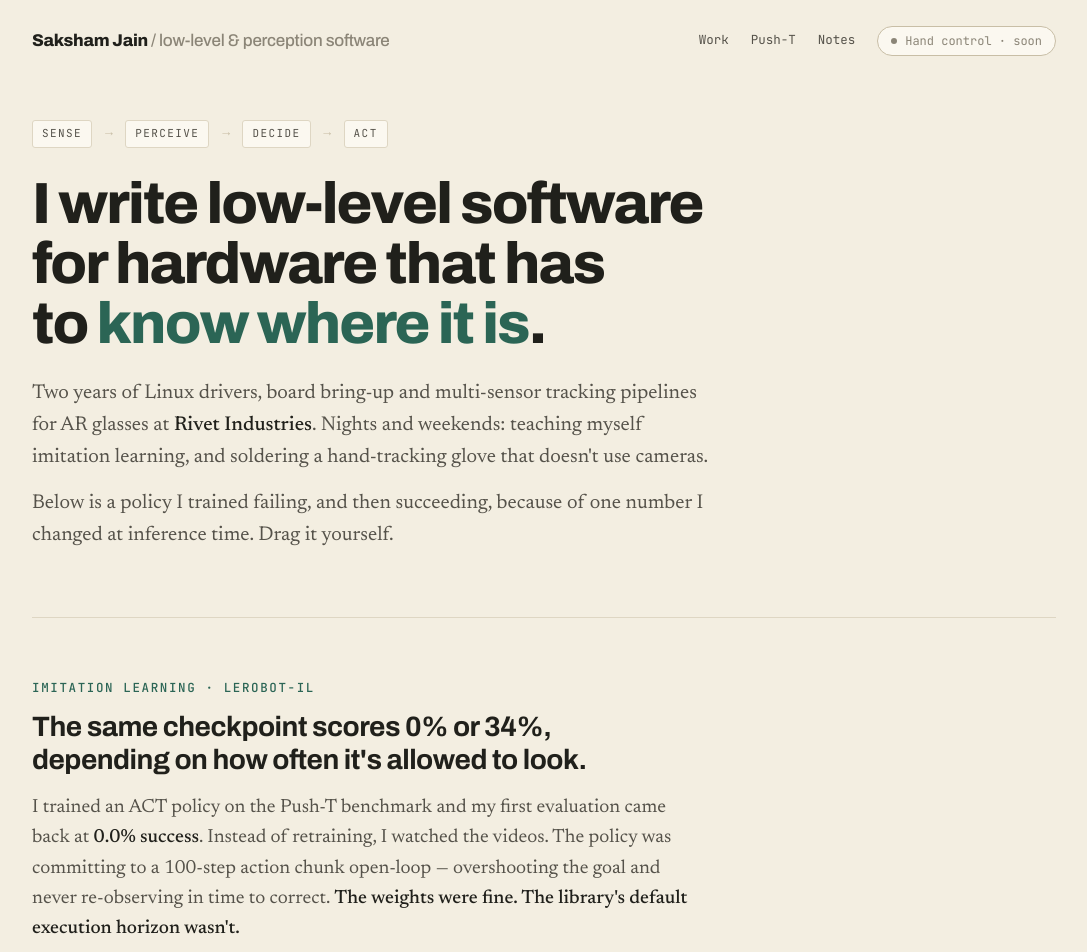
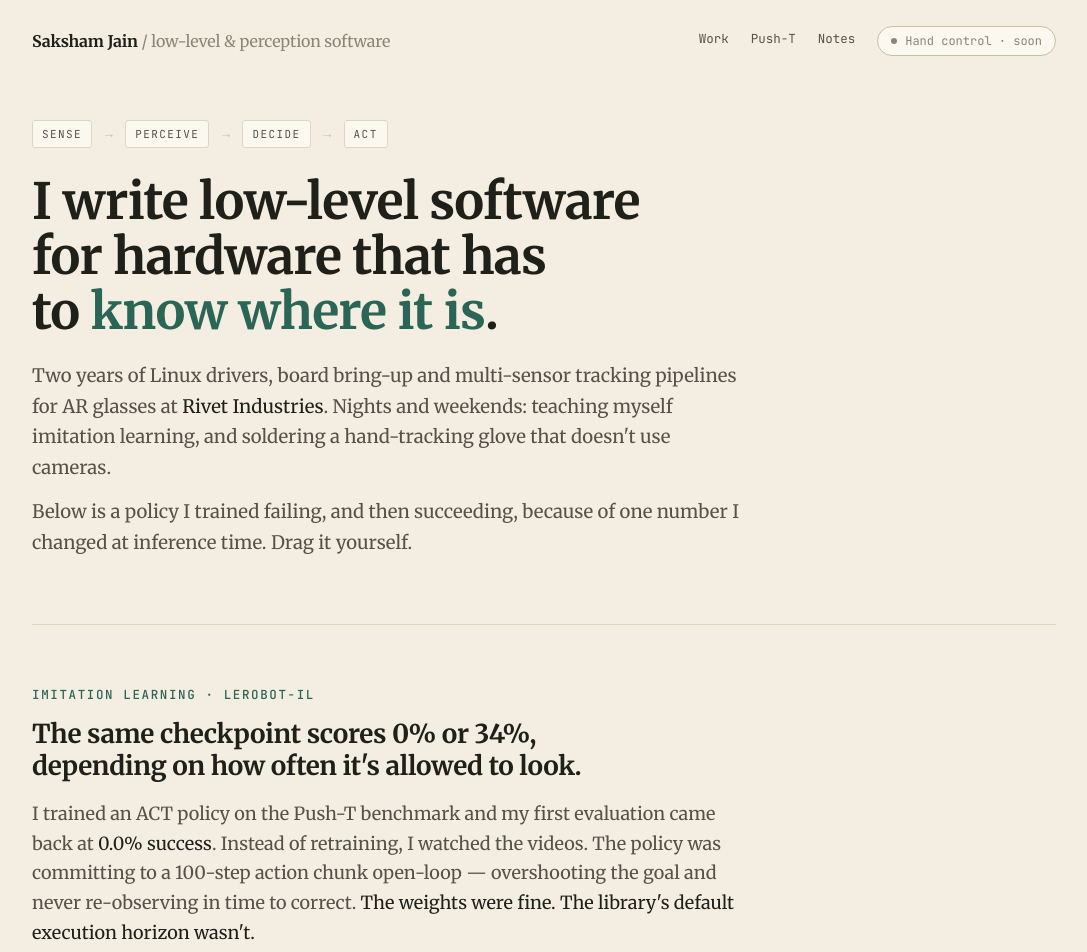
Before and after one commit to Saksham2703/saksham2703.github.io, a Jekyll site: the page built from index.html, in a window 1280 px wide. Shown: the top 952 px of the page, without its empty margins (96-1183 px from the left). Built offline with Jekyll 4.4.1, drawn with Linux system fonts in a browser that asks for light colours.

Commit message:
style: merriweather replaces archivo and newsreader
Lighthouse desktop baseline before theme work: performance 100, LCP 0.7 s.

```diff
--- a/_includes/head.html
+++ b/_includes/head.html
@@ -8,6 +8,6 @@
 <meta property="og:image" content="{{ site.url }}/assets/img/og.png">
 <link rel="preconnect" href="https://fonts.googleapis.com">
 <link rel="preconnect" href="https://fonts.gstatic.com" crossorigin>
-<link rel="stylesheet" href="https://fonts.googleapis.com/css2?family=Archivo:wght@500;600;700;800&family=Newsreader:ital,opsz,wght@0,6..72,300;0,6..72,400;0,6..72,500;1,6..72,400&family=JetBrains+Mono:wght@400;500;700&display=swap">
+<link rel="stylesheet" href="https://fonts.googleapis.com/css2?family=Merriweather:ital,wght@0,300;0,400;0,700;1,400&family=JetBrains+Mono:wght@400;500;700&display=swap">
 <link rel="stylesheet" href="{{ '/assets/css/site.css' | relative_url }}">
 <script defer src="{{ '/assets/js/pusht.js' | relative_url }}"></script>
--- a/assets/css/site.css
+++ b/assets/css/site.css
@@ -9,13 +9,13 @@
 *{box-sizing:border-box}
 body{
   background:var(--paper); color:var(--ink);
-  font-family:"Newsreader",Georgia,"Times New Roman",serif;
-  font-size:18px; line-height:1.6; margin:0;
+  font-family:"Merriweather",Georgia,"Times New Roman",serif;
+  font-size:17px; line-height:1.65; margin:0;
   -webkit-font-smoothing:antialiased;
 }
 .wrap{max-width:1080px; margin:0 auto; padding:0 28px}
 .mono{font-family:"JetBrains Mono",ui-monospace,SFMono-Regular,Menlo,monospace}
-h1,h2,h3,.disp{font-family:"Archivo","Helvetica Neue",Arial,sans-serif; text-wrap:balance}
+h1,h2,h3,.disp{font-family:"Merriweather",Georgia,"Times New Roman",serif; text-wrap:balance}
 
 .protobar{
   background:var(--accent-soft); border-bottom:1px solid var(--line);
@@ -27,7 +27,7 @@ h1,h2,h3,.disp{font-family:"Archivo","Helvetica Neue",Arial,sans-serif; text-wra
 
 header.site{padding:26px 0 0}
 header.site .wrap{display:flex; justify-content:space-between; align-items:center; gap:20px; flex-wrap:wrap}
-.wordmark{font-family:"Archivo",sans-serif; font-weight:800; font-size:17px; letter-spacing:-.015em}
+.wordmark{font-family:"Merriweather",Georgia,serif; font-weight:700; font-size:16px; letter-spacing:-.01em}
 .wordmark span{color:var(--ink-3); font-weight:500}
 nav.top{display:flex; gap:22px; align-items:center; font-family:"JetBrains Mono",monospace; font-size:12.5px}
 nav.top a{color:var(--ink-2); text-decoration:none; border-bottom:1px solid transparent; padding-bottom:2px}
@@ -48,11 +48,11 @@ nav.top a:hover,nav.top a:focus-visible{color:var(--ink); border-bottom-color:va
 }
 .pipeline i{color:var(--line-2); font-style:normal; font-size:13px}
 .hero h1{
-  font-size:clamp(34px,5.4vw,58px); line-height:1.04; font-weight:800;
-  letter-spacing:-.032em; margin:0 0 22px; max-width:19ch;
+  font-size:clamp(30px,4.6vw,50px); line-height:1.1; font-weight:700;
+  letter-spacing:-.015em; margin:0 0 22px; max-width:20ch;
 }
 .hero h1 em{font-style:normal; color:var(--accent)}
-.hero p{max-width:60ch; font-size:20px; color:var(--ink-2); margin:0 0 14px}
+.hero p{max-width:60ch; font-size:18.5px; color:var(--ink-2); margin:0 0 14px}
 .hero p strong{color:var(--ink); font-weight:500}
 
 section{padding:60px 0; border-bottom:1px solid var(--line)}
@@ -60,8 +60,8 @@ section{padding:60px 0; border-bottom:1px solid var(--line)}
   font-family:"JetBrains Mono",monospace; font-size:12.5px; font-weight:500; letter-spacing:.13em;
   text-transform:uppercase; color:var(--accent); margin:0 0 12px;
 }
-h2{font-size:clamp(23px,2.4vw,28px); line-height:1.2; letter-spacing:-.018em; font-weight:700; margin:0 0 16px}
-.lede{max-width:62ch; color:var(--ink-2); margin:0 0 34px; font-size:19px}
+h2{font-size:clamp(21px,2.2vw,26px); line-height:1.25; letter-spacing:-.012em; font-weight:700; margin:0 0 16px}
+.lede{max-width:62ch; color:var(--ink-2); margin:0 0 34px; font-size:18px}
 .lede strong{color:var(--ink); font-weight:500}
 
 .rig{
@@ -86,8 +86,8 @@ h2{font-size:clamp(23px,2.4vw,28px); line-height:1.2; letter-spacing:-.018em; fo
 .readout{display:flex; align-items:flex-start; gap:20px; flex-wrap:wrap}
 .bignum{display:flex; flex-direction:column; gap:2px; min-width:150px}
 .bignum .v{
-  font-family:"Archivo",sans-serif; font-weight:800; letter-spacing:-.035em;
-  font-size:60px; line-height:.94; font-variant-numeric:tabular-nums; color:var(--accent);
+  font-family:"Merriweather",Georgia,serif; font-weight:700; letter-spacing:-.025em;
+  font-size:54px; line-height:.98; font-variant-numeric:tabular-nums; color:var(--accent);
 }
 .bignum.bad .v{color:var(--alarm)}
 .bignum .k{
@@ -147,7 +147,7 @@ svg.sweep text{font-family:"JetBrains Mono",monospace; font-variant-numeric:tabu
   display:grid; grid-template-columns:minmax(0,1fr) minmax(0,1.3fr) 150px;
   gap:26px; align-items:start; padding:24px 0; border-bottom:1px solid var(--line);
 }
-.row h3{margin:0 0 5px; font-size:20px; font-weight:700; letter-spacing:-.015em}
+.row h3{margin:0 0 5px; font-size:18.5px; font-weight:700; letter-spacing:-.01em}
 .row h3 .yr{font-family:"JetBrains Mono",monospace; font-size:11.5px; color:var(--ink-3); font-weight:400; margin-left:9px}
 .row .stage-tags{display:flex; gap:6px; flex-wrap:wrap; margin-top:9px}
 .row .stage-tags span{
@@ -189,15 +189,15 @@ button.handbtn:not([disabled]){cursor:pointer; color:var(--ink-2)}
 }
 .notelist a.note-row:hover h3{color:var(--accent)}
 .notelist time{font-family:"JetBrains Mono",monospace; font-size:12.5px; color:var(--ink-3)}
-.notelist h3{margin:0 0 5px; font-size:20px; font-weight:700; letter-spacing:-.015em}
+.notelist h3{margin:0 0 5px; font-size:18.5px; font-weight:700; letter-spacing:-.01em}
 .notelist p{margin:0; color:var(--ink-2); font-size:16.5px; line-height:1.5; max-width:62ch}
 
 article.note{padding:56px 0}
 article.note .col{max-width:66ch}
-article.note h1{font-size:clamp(30px,4.4vw,44px); line-height:1.08; letter-spacing:-.028em; margin:0 0 10px}
+article.note h1{font-size:clamp(28px,4vw,40px); line-height:1.15; letter-spacing:-.015em; margin:0 0 10px}
 article.note .meta{font-family:"JetBrains Mono",monospace; font-size:12px; color:var(--ink-3); margin:0 0 30px}
-article.note h2{font-size:25px; margin:38px 0 12px}
-article.note p{margin:0 0 17px; font-size:18.5px}
+article.note h2{font-size:23px; margin:38px 0 12px}
+article.note p{margin:0 0 17px; font-size:17.5px}
 article.note pre{
   overflow-x:auto; background:var(--surface); border:1px solid var(--line);
   border-radius:4px; padding:14px 16px; font-size:14px; line-height:1.5;
@@ -216,7 +216,7 @@ article.note table th,article.note table td{border-bottom:1px solid var(--line);
 .xp{display:flex; flex-direction:column; gap:0; border-top:1px solid var(--line)}
 .xp .job{padding:24px 0; border-bottom:1px solid var(--line)}
 .xp .jobhead{display:flex; justify-content:space-between; gap:18px; flex-wrap:wrap; align-items:baseline; margin-bottom:9px}
-.xp h3{margin:0 0 3px; font-size:19px; font-weight:700; letter-spacing:-.012em}
+.xp h3{margin:0 0 3px; font-size:17.5px; font-weight:700; letter-spacing:-.008em}
 .xp .role{color:var(--ink-2); font-size:16.5px}
 .xp .when{font-family:"JetBrains Mono",monospace; font-size:12px; color:var(--ink-3); white-space:nowrap}
 .xp ul{margin:0; padding-left:19px; color:var(--ink-2); font-size:16.5px; line-height:1.55}
@@ -229,10 +229,10 @@ article.note table th,article.note table td{border-bottom:1px solid var(--line);
   background:var(--surface); border:1px solid var(--line); border-radius:5px;
   padding:18px 20px; display:flex; flex-direction:column; gap:8px;
 }
-.patent h3{margin:0; font-size:17px; font-weight:700; line-height:1.3; letter-spacing:-.01em}
+.patent h3{margin:0; font-size:16px; font-weight:700; line-height:1.35; letter-spacing:-.006em}
 .patent a{color:var(--accent); text-decoration:none; border-bottom:1px solid var(--accent-soft)}
 .patent a:hover{border-bottom-color:var(--accent)}
 .patent .no{font-family:"JetBrains Mono",monospace; font-size:12px; color:var(--ink-3)}
 .edu{display:flex; justify-content:space-between; gap:20px; flex-wrap:wrap; align-items:baseline}
-.edu h3{margin:0 0 6px; font-size:19px; font-weight:700; letter-spacing:-.012em}
+.edu h3{margin:0 0 6px; font-size:17.5px; font-weight:700; letter-spacing:-.008em}
 .edu .deg{color:var(--ink-2); font-size:17px}
```
